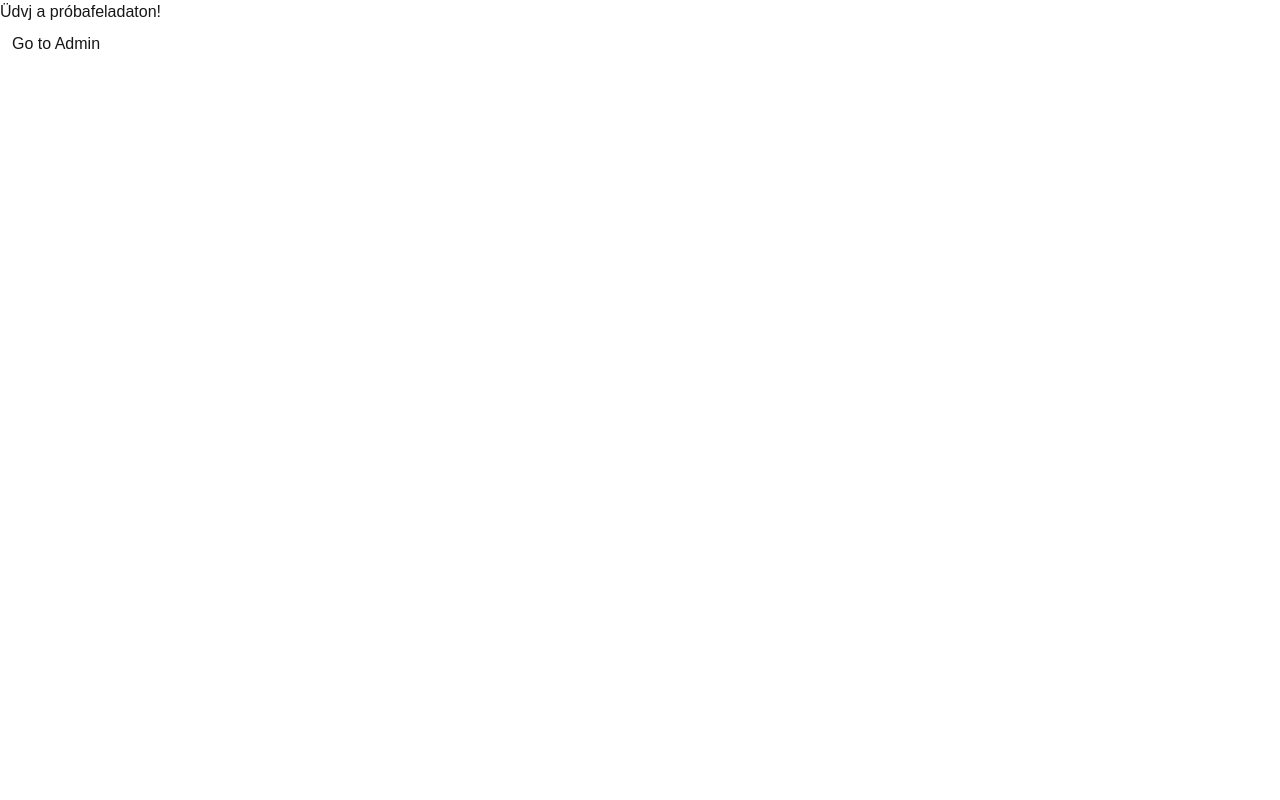
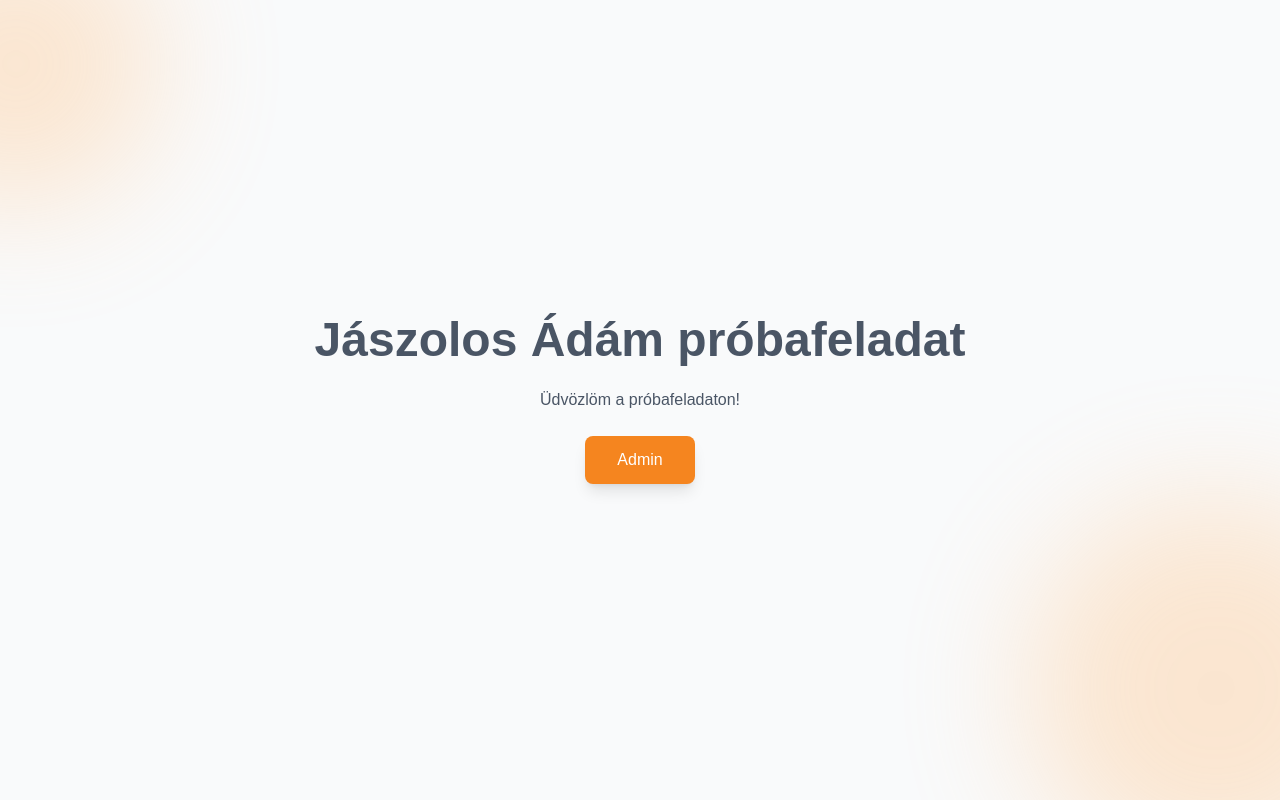
Before and after one commit to Jaszek94/indotek, a Next.js app in the folder frontend/: page / in a window 1280 px wide. Built offline with nearby package versions, Linux system fonts and the light colour scheme.

Commit message:
design home page

```diff
--- a/frontend/app/globals.css
+++ b/frontend/app/globals.css
@@ -1,13 +1,34 @@
 @import 'tailwindcss';
 
 :root {
-  --background: #ffffff;
+  --background: #f5f5f5;
   --foreground: #171717;
+
+  /* Fő színpaletta */
+  --color-primary-light: #ffb870;
+  --color-primary: #f5851f;
+  --color-primary-dark: #b25f16;
+
+  /* Sidebar & card színek */
+  --color-sidebar-bg: #ffffff;
+  --color-sidebar-border: #e5e5e5;
+  --color-header-bg: var(--color-primary);
+  --color-main-bg: #ffffff;
+  --color-card-bg: #ffffff;
 }
 
 @theme inline {
   --color-background: var(--background);
   --color-foreground: var(--foreground);
+  --color-primary-light: var(--color-primary-light);
+  --color-primary: var(--color-primary);
+  --color-primary-dark: var(--color-primary-dark);
+  --color-sidebar-bg: var(--color-sidebar-bg);
+  --color-sidebar-border: var(--color-sidebar-border);
+  --color-header-bg: var(--color-header-bg);
+  --color-main-bg: var(--color-main-bg);
+  --color-card-bg: var(--color-card-bg);
+
   --font-sans: var(--font-geist-sans);
   --font-mono: var(--font-geist-mono);
 }
@@ -16,6 +37,16 @@
   :root {
     --background: #0a0a0a;
     --foreground: #ededed;
+
+    --color-primary-light: #ff9d33;
+    --color-primary: #f5851f;
+    --color-primary-dark: #b25f16;
+
+    --color-sidebar-bg: #111111;
+    --color-sidebar-border: #222222;
+    --color-header-bg: var(--color-primary-dark);
+    --color-main-bg: #1a1a1a;
+    --color-card-bg: #222222;
   }
 }
 
--- a/frontend/app/page.tsx
+++ b/frontend/app/page.tsx
@@ -2,14 +2,24 @@ import Link from 'next/link';
 
 export default function Home() {
   return (
-    <div className="h-screen flex flex-col bg-gradient-to-br from-graybg-light to-graybg-dark">
-      Üdvj a próbafeladaton!
-      <Link
-        href="/admin/movies"
-        className="block px-3 py-2 rounded-md hover:bg-brand hover:text-white transition"
-      >
-        Go to Admin
-      </Link>
+    <div className="relative w-screen h-screen bg-gray-50 flex items-center justify-center overflow-hidden">
+      {/* Blur dekorációk */}
+      <div className="absolute top-[-10%] left-[-10%] w-72 h-72 bg-primary-light rounded-full filter blur-3xl opacity-30"></div>
+      <div className="absolute bottom-[-10%] right-[-10%] w-96 h-96 bg-primary-light rounded-full filter blur-3xl opacity-30"></div>
+
+      {/* Tartalom */}
+      <div className="relative z-10 text-center px-4">
+        <h2 className="text-4xl md:text-5xl font-bold text-gray-600 mb-6">
+          Jászolos Ádám próbafeladat
+        </h2>
+        <p className="text-gray-600 mb-6">Üdvözlöm a próbafeladaton!</p>
+        <Link
+          href="/admin"
+          className="inline-block px-8 py-3 bg-primary text-white rounded-lg shadow-lg hover:bg-primary-dark transition"
+        >
+          Admin
+        </Link>
+      </div>
     </div>
   );
 }
```
